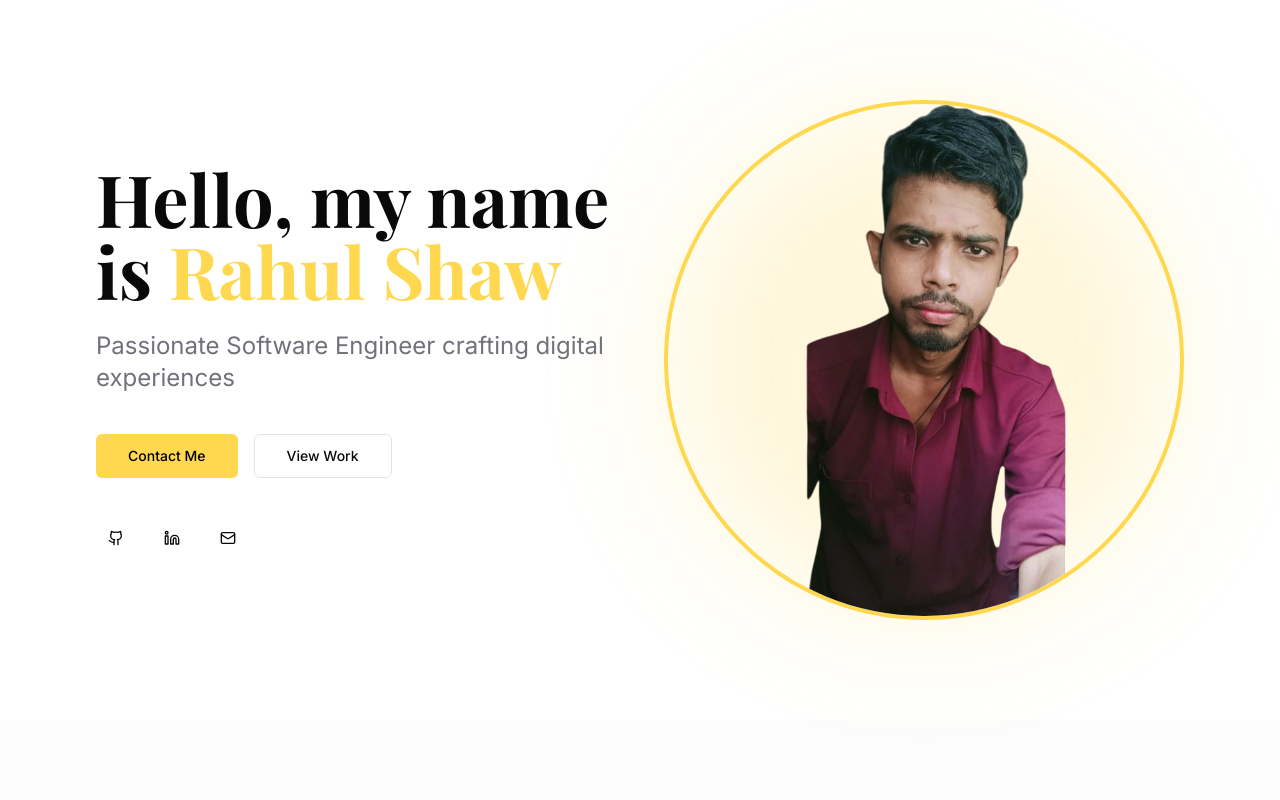
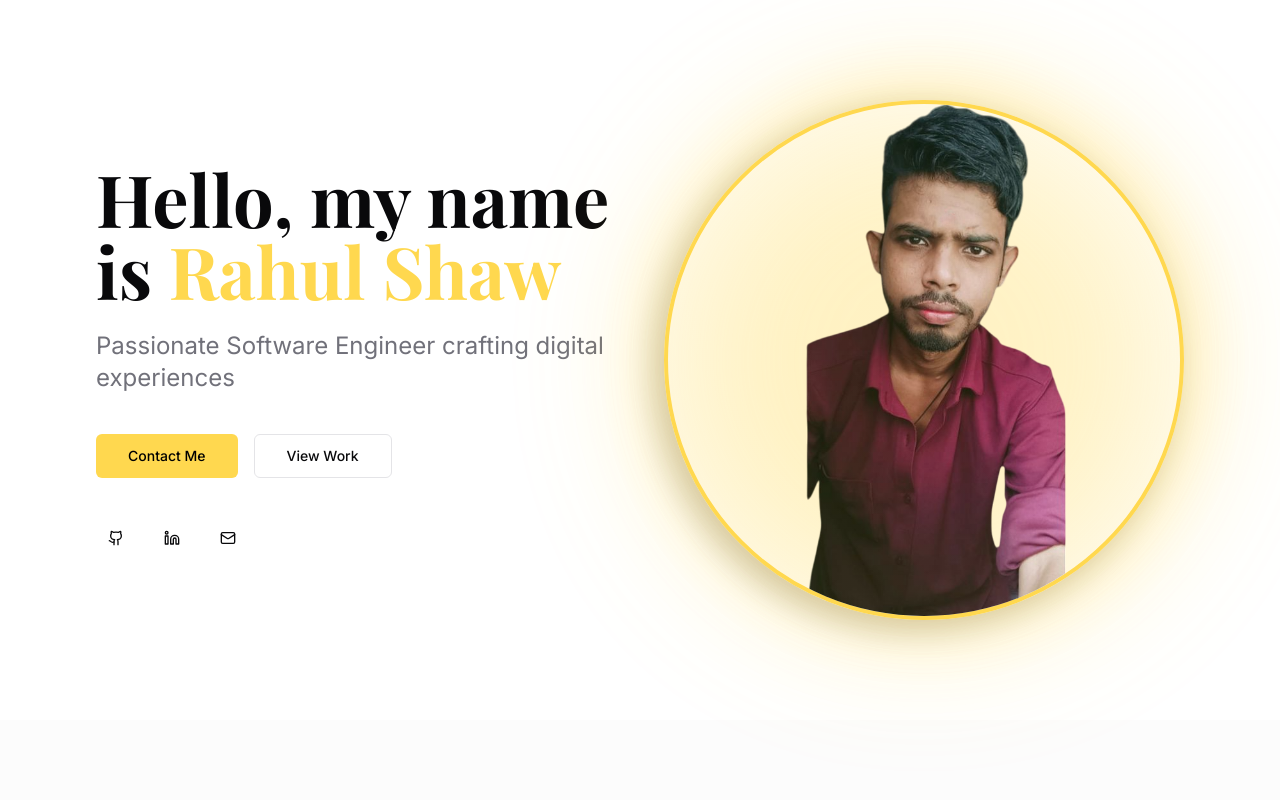
Before and after one commit to TrickwithRahul/rahul-shaw-portfolio-vibe, a React (Vite) app: page / in a window 1280 px wide. Shown: the top 800 px of the page. Built offline with nearby package versions, Linux system fonts and the light colour scheme.

Commit message:
Add image styling
Style images with different box shadows.

```diff
--- a/src/components/HeroSection.tsx
+++ b/src/components/HeroSection.tsx
@@ -41,12 +41,22 @@ export const HeroSection = () => {
           </div>
         </div>
         <div className="relative hidden md:block">
-          <div className="absolute inset-0 bg-[#FFD84F] rounded-full blur-3xl opacity-20" />
-          <div className="relative aspect-square overflow-hidden rounded-full border-4 border-[#FFD84F]">
+          <div className="absolute inset-0 bg-[#FFD84F] rounded-full blur-[80px] opacity-30" />
+          <div
+            className="relative aspect-square overflow-hidden rounded-full border-4 border-[#FFD84F]"
+            style={{
+              boxShadow: `
+                0 0 60px rgba(255, 216, 79, 0.3),
+                0 0 100px rgba(255, 216, 79, 0.2),
+                -10px 10px 30px rgba(0, 0, 0, 0.2)
+              `,
+            }}
+          >
+            <div className="absolute inset-0 bg-gradient-to-tr from-[#FFD84F]/10 to-transparent" />
             <img
               src="/lovable-uploads/88554165-fe93-4d57-bb4a-2bdefae3e014.png"
               alt="Rahul Shaw"
-              className="w-full h-full object-cover"
+              className="w-full h-full object-cover hover:scale-105 transition-transform duration-500"
             />
           </div>
         </div>
```
